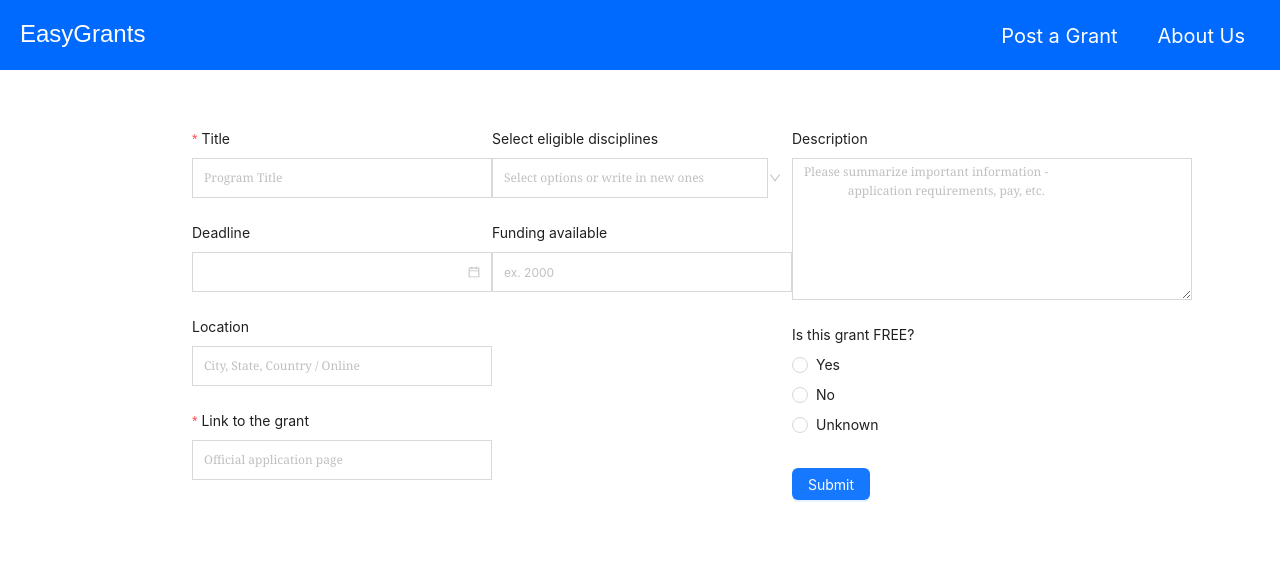
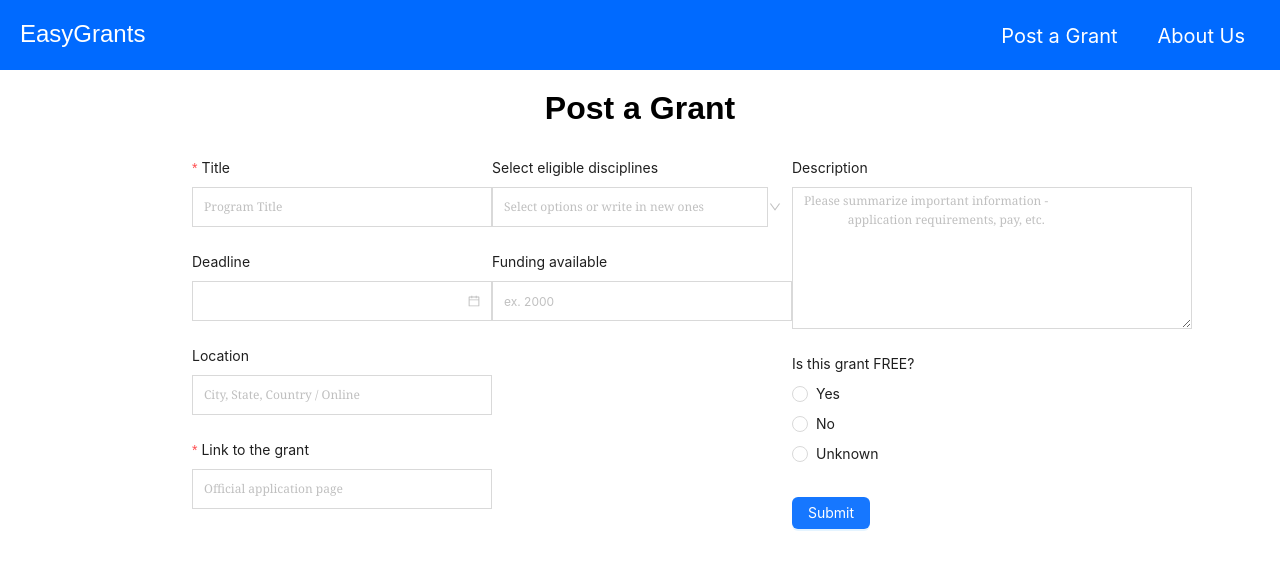
Before and after one commit to AlexanderColemanIven/EasyGrant, a React (Create React App) app in the folder ezgrant/: page /post-grant in a window 1280 px wide. Shown: the top 570 px of the page. Built offline with nearby package versions, Linux system fonts and the light colour scheme.

Commit message:
style changes

```diff
--- a/ezgrant/src/pages/admin/admin-page.css
+++ b/ezgrant/src/pages/admin/admin-page.css
@@ -106,6 +106,7 @@ input[type="password"] {
 .admin-buttons .ant-dropdown-link{
   margin-top: 7px;
   font-size: 20px;
+  cursor: pointer;
 }
 
 .nav-buttons {
@@ -131,6 +132,7 @@ input[type="password"] {
 .admin-header .home-site-logo {
   margin-left: 20px;
   margin-top: 20px;
+  cursor: pointer;
 }
 
 .nav-buttons Button {
@@ -139,6 +141,7 @@ input[type="password"] {
   background: none;
   color:white;
   box-shadow: none;
+  cursor: pointer;
 }
 
 .expanded-row {
--- a/ezgrant/src/pages/home/home-page.css
+++ b/ezgrant/src/pages/home/home-page.css
@@ -22,6 +22,7 @@ body {
 .home-site-header .home-site-logo {
   margin-left: 20px;
   margin-top: 20px;
+  cursor: pointer;
 }
 
 .action-buttons Button {
@@ -30,6 +31,7 @@ body {
   background: none;
   color:white;
   box-shadow: none;
+  cursor: pointer;
 }
 
 .home-page-container {
--- a/ezgrant/src/pages/post-grant/post-grants-user-page.css
+++ b/ezgrant/src/pages/post-grant/post-grants-user-page.css
@@ -14,6 +14,7 @@
 .post-grants-header .home-site-logo {
   margin-left: 20px;
   margin-top: 20px;
+  cursor: pointer;
 }
 
 .action-buttons Button {
@@ -22,6 +23,7 @@
   background: none;
   color:white;
   box-shadow: none;
+  cursor: pointer;
 }
 
   .form-container {
@@ -94,9 +96,10 @@
 }
 
 .post-grant-title {
+  margin-top: 90px;
   text-align: center; /* Center the text */
   padding-bottom: 20px; /* Adjust the padding as needed */
   position: relative;
   text-align: center;
-  margin-bottom: 50px;
+  margin-bottom: 10px;
 }
--- a/ezgrant/src/pages/post-grant/post-grants-user-page.js
+++ b/ezgrant/src/pages/post-grant/post-grants-user-page.js
@@ -1,9 +1,7 @@
 import React, {useState} from 'react';
 import moment from 'moment';
-import dayjs from 'dayjs';
 import './post-grants-user-page.css';
 import { Form, Input, InputNumber, Button, Select, DatePicker, message, Menu, Radio} from 'antd';
-import { CheckOutlined } from '@ant-design/icons';
 const { TextArea } = Input;
 const { Option } = Select;
 const PostGrantPage = () => {
```
